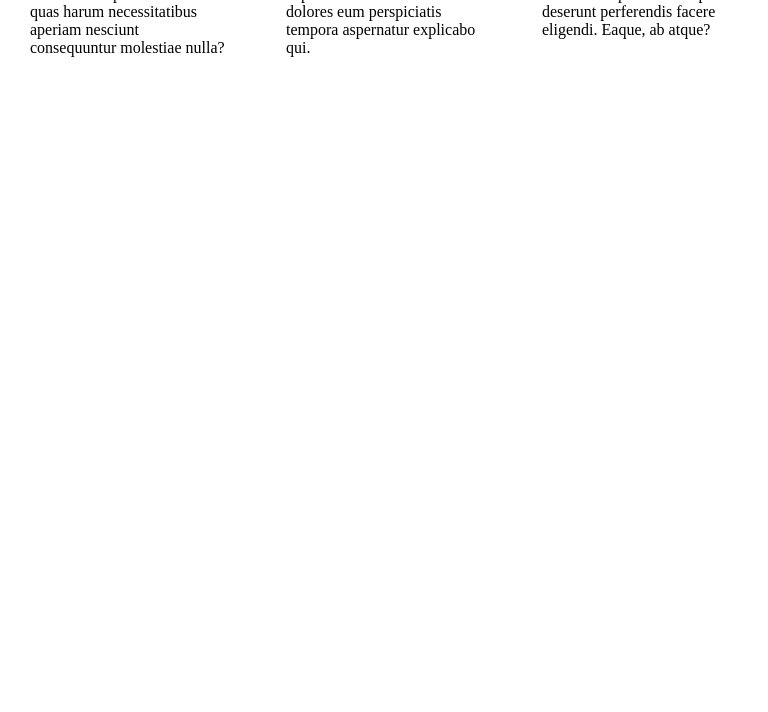
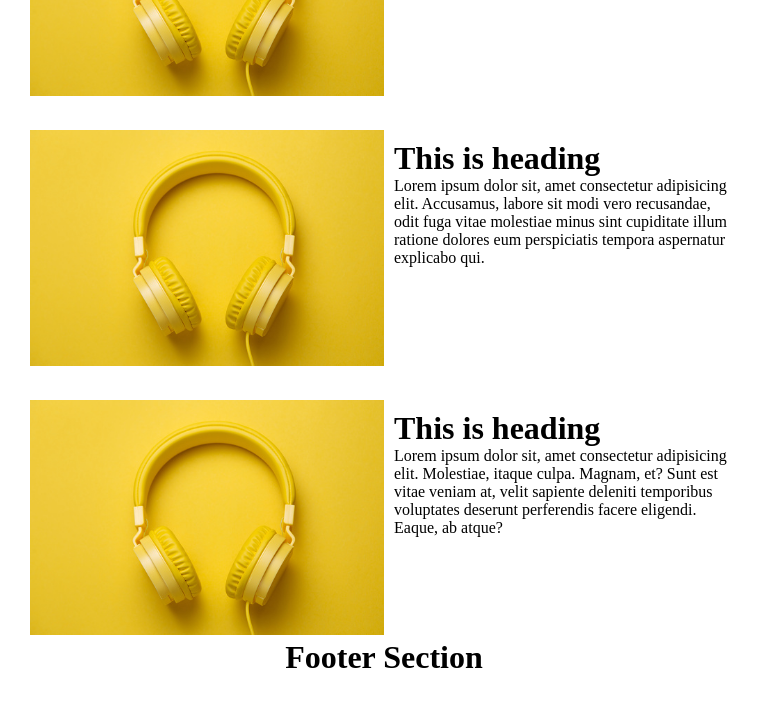
Before and after one commit to saidurrahmanmisket/responsive-web-template, a plain HTML site: page index.html in a window 768 px wide. Shown: the part 624-1336 px from the top of the page. Before the commit the page ends 854 px from the top, so only its background shows below. Drawn offline with Linux system fonts and the light colour scheme.

Commit message:
update to responsive

```diff
--- a/index.html
+++ b/index.html
@@ -9,6 +9,11 @@
 </head>
 <body>
     <div class="body">
+        <div class="template">
+            <h1>
+                Header Section
+            </h1>
+        </div>
             <div class="header">
                 <img class="header_img" src="image/banner_headphone.jpg" alt="">
             </div>
@@ -19,6 +24,9 @@
                         <img src="image/product.jpg" alt="">
                     </div>
                     <div class="text">
+                        <h1>
+                            This is heading
+                        </h1>
                         <p>
                             Lorem ipsum dolor sit amet consectetur, adipisicing elit. Eius molestiae ex nam ducimus deleniti
                             animi, expedita quibusdam nobis. Minima voluptas a blanditiis quas harum necessitatibus aperiam
@@ -33,6 +41,9 @@
                         <img src="image/product.jpg" alt="">
                     </div>
                     <div class="text">
+                        <h1>
+                            This is heading
+                        </h1>
                         <p>
                             Lorem ipsum dolor sit, amet consectetur adipisicing elit. Accusamus, labore sit modi vero
                             recusandae, odit fuga vitae molestiae minus sint cupiditate illum ratione dolores eum perspiciatis
@@ -47,6 +58,9 @@
                         <img src="image/product.jpg" alt="">
                     </div>
                     <div class="text">
+                        <h1>
+                            This is heading
+                        </h1>
                         <p>
                             Lorem ipsum dolor sit, amet consectetur adipisicing elit. Molestiae, itaque culpa. Magnam, et? Sunt
                             est vitae veniam at, velit sapiente deleniti temporibus voluptates deserunt perferendis facere
@@ -56,6 +70,11 @@
                 </div>
             </div>
         </div>
+        <div class="template">
+            <h1>
+                Footer Section
+            </h1>
+        </div>
     </div>
 </body>
 </html>
--- a/style.css
+++ b/style.css
@@ -4,6 +4,12 @@
     padding: 0;
 
 }
+.template{
+    width: 100%;
+    height: 100px;
+    text-align: center;
+}
+
 .body{
     width: 100%;
     height: 100%;
@@ -33,14 +39,13 @@
 }
 .post{
     width: 33.333333%;
-    height: 500px;
+    /* height: 400px; */
     overflow: hidden;
 }
 .product{
     width: 100%;
-    height: 100%;
+    /* height: 100%; */
     padding: 30px;
-
 
 }
 .product .img img{
@@ -52,4 +57,45 @@
 .text{
     width: 100%;
     height: 50%;
+    border-top: 0;
+    overflow: hidden;
+
 }
+
+@media only screen and (max-width:480px) {
+    .post{
+    width: 100%;
+    height: 300px;
+    overflow: scroll;
+    align-items: center;
+    }
+    .product .img{
+        height: 50%;
+    }
+    .text{
+        height: 50%;
+    }
+}
+@media only screen and (min-width:481px) and (max-width:900px) {
+   .post{
+    width: 100%;
+    overflow: hidden;
+}
+    .product .img{
+        width: 50%;
+        float: left;
+    }
+    .product .img img{
+    width: 100%;
+    background-size: cover;
+   }
+   .text{
+    width: 50%;
+    height: 50%;
+    border-top: 0;
+    overflow: hidden;
+    float: left;
+    padding: 10px;
+
+}
+}
```
